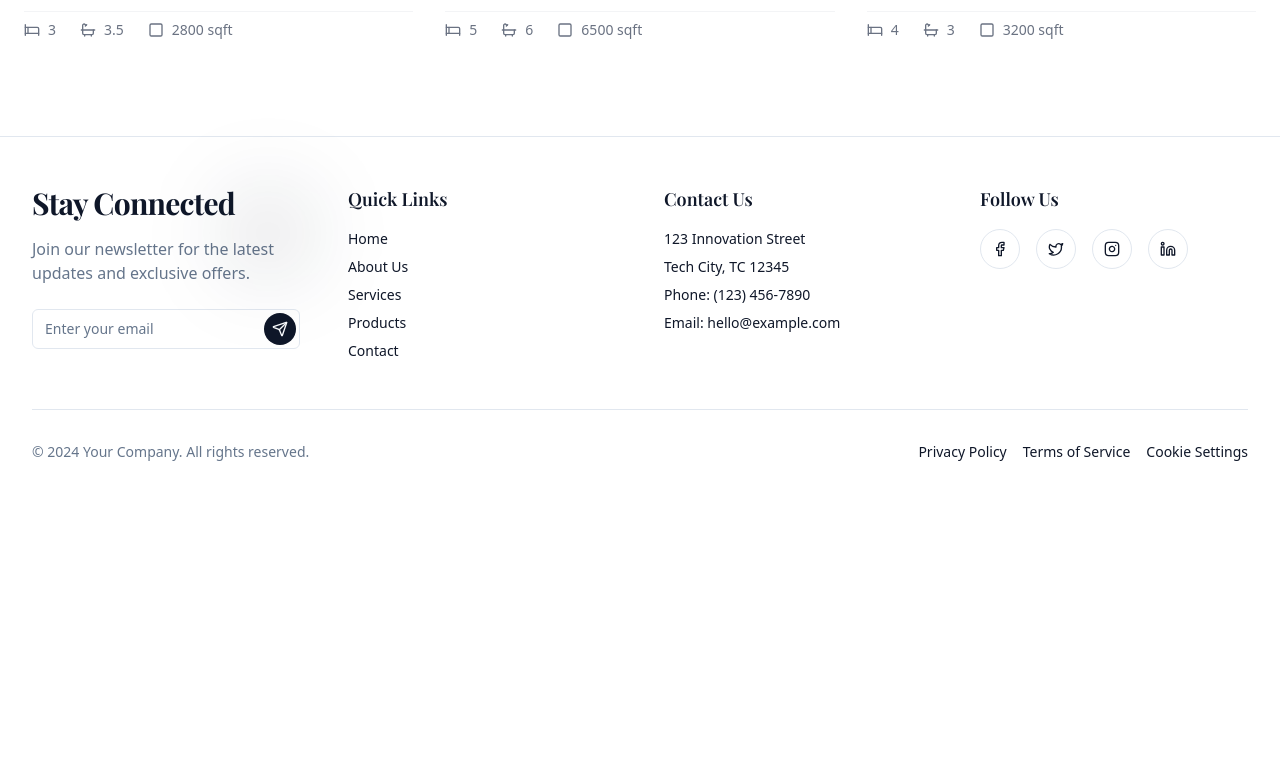
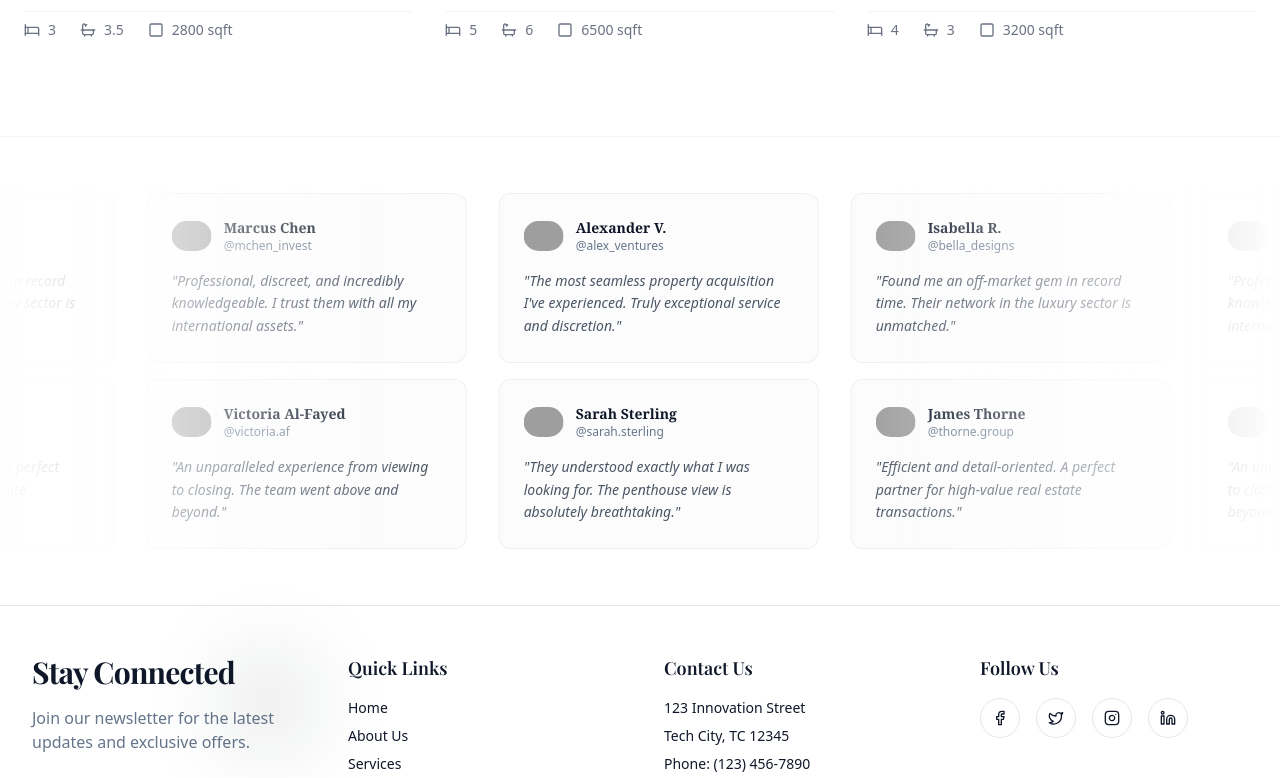
Before and after one commit to GubbiGubbster/realestate-preview, a Next.js app: page / in a window 1280 px wide. Shown: the part 1580-2358 px from the top of the page. Before the commit the page ends 2090 px from the top, so only its background shows below. Built offline with nearby package versions, Linux system fonts and the light colour scheme; grey boxes are pictures that could not be loaded; a web font is replaced by a local one.

Commit message:
Fix marquee animation by using standard CSS classes

```diff
--- a/app/globals.css
+++ b/app/globals.css
@@ -19,11 +19,12 @@
   --radius-radius: var(--radius);
 }
 
-@utility animate-marquee {
+/* Animation Utilities - Using standard CSS to ensure compatibility */
+.animate-marquee {
   animation: marquee var(--duration) linear infinite;
 }
 
-@utility animate-marquee-vertical {
+.animate-marquee-vertical {
   animation: marquee-vertical var(--duration) linear infinite;
 }
 
--- a/app/page.tsx
+++ b/app/page.tsx
@@ -1,6 +1,7 @@
 import { Navbar } from "@/components/layout/Navbar";
 import { Hero } from "@/components/home/Hero";
 import { FeaturedProperties } from "@/components/home/FeaturedProperties";
+import { Testimonials } from "@/components/home/Testimonials";
 
 export default function Home() {
   return (
@@ -8,6 +9,7 @@ export default function Home() {
       <Navbar />
       <Hero />
       <FeaturedProperties />
+      <Testimonials />
     </main>
   );
 }
--- /dev/null
+++ b/components/home/Testimonials.tsx
@@ -0,0 +1,100 @@
+import { cn } from "@/lib/utils"
+import { Marquee } from "@/components/ui/marquee"
+
+const reviews = [
+    {
+        name: "Alexander V.",
+        username: "@alex_ventures",
+        body: "The most seamless property acquisition I've experienced. Truly exceptional service and discretion.",
+        img: "https://avatar.vercel.sh/alex",
+    },
+    {
+        name: "Isabella R.",
+        username: "@bella_designs",
+        body: "Found me an off-market gem in record time. Their network in the luxury sector is unmatched.",
+        img: "https://avatar.vercel.sh/bella",
+    },
+    {
+        name: "Marcus Chen",
+        username: "@mchen_invest",
+        body: "Professional, discreet, and incredibly knowledgeable. I trust them with all my international assets.",
+        img: "https://avatar.vercel.sh/marcus",
+    },
+    {
+        name: "Sarah Sterling",
+        username: "@sarah.sterling",
+        body: "They understood exactly what I was looking for. The penthouse view is absolutely breathtaking.",
+        img: "https://avatar.vercel.sh/sarah",
+    },
+    {
+        name: "James Thorne",
+        username: "@thorne.group",
+        body: "Efficient and detail-oriented. A perfect partner for high-value real estate transactions.",
+        img: "https://avatar.vercel.sh/james",
+    },
+    {
+        name: "Victoria Al-Fayed",
+        username: "@victoria.af",
+        body: "An unparalleled experience from viewing to closing. The team went above and beyond.",
+        img: "https://avatar.vercel.sh/victoria",
+    },
+]
+
+const firstRow = reviews.slice(0, reviews.length / 2)
+const secondRow = reviews.slice(reviews.length / 2)
+
+const ReviewCard = ({
+    img,
+    name,
+    username,
+    body,
+}: {
+    img: string
+    name: string
+    username: string
+    body: string
+}) => {
+    return (
+        <figure
+            className={cn(
+                "relative h-full w-80 cursor-pointer overflow-hidden rounded-xl border p-6 mx-2",
+                // light styles
+                "border-gray-950/[.05] bg-gray-950/[.01] hover:bg-gray-950/[.05]",
+                // dark styles
+                "dark:border-gray-50/[.1] dark:bg-gray-50/[.10] dark:hover:bg-gray-50/[.15]"
+            )}
+        >
+            <div className="flex flex-row items-center gap-3">
+                <img className="rounded-full" width="40" height="40" alt="" src={img} />
+                <div className="flex flex-col">
+                    <figcaption className="text-sm font-semibold font-serif text-primary">
+                        {name}
+                    </figcaption>
+                    <p className="text-xs font-medium text-muted-foreground">{username}</p>
+                </div>
+            </div>
+            <blockquote className="mt-4 text-sm text-gray-600 leading-relaxed font-light italic">"{body}"</blockquote>
+        </figure>
+    )
+}
+
+export function Testimonials() {
+    return (
+        <section className="py-12 bg-white border-t border-gray-100 overflow-hidden">
+            <div className="relative flex w-full flex-col items-center justify-center overflow-hidden">
+                <Marquee pauseOnHover className="[--duration:40s]">
+                    {firstRow.map((review) => (
+                        <ReviewCard key={review.username} {...review} />
+                    ))}
+                </Marquee>
+                <Marquee reverse pauseOnHover className="[--duration:40s]">
+                    {secondRow.map((review) => (
+                        <ReviewCard key={review.username} {...review} />
+                    ))}
+                </Marquee>
+                <div className="pointer-events-none absolute inset-y-0 left-0 w-1/3 bg-gradient-to-r from-white dark:from-background"></div>
+                <div className="pointer-events-none absolute inset-y-0 right-0 w-1/3 bg-gradient-to-l from-white dark:from-background"></div>
+            </div>
+        </section>
+    )
+}
--- /dev/null
+++ b/components/ui/marquee.tsx
@@ -0,0 +1,51 @@
+import { cn } from "@/lib/utils";
+
+interface MarqueeProps {
+    className?: string;
+    reverse?: boolean;
+    pauseOnHover?: boolean;
+    children?: React.ReactNode;
+    vertical?: boolean;
+    repeat?: number;
+    [key: string]: any;
+}
+
+export function Marquee({
+    className,
+    reverse,
+    pauseOnHover = false,
+    children,
+    vertical = false,
+    repeat = 4,
+    ...props
+}: MarqueeProps) {
+    return (
+        <div
+            {...props}
+            className={cn(
+                "group flex overflow-hidden p-2 [--duration:40s] [--gap:1rem] [gap:var(--gap)]",
+                {
+                    "flex-row": !vertical,
+                    "flex-col": vertical,
+                },
+                className,
+            )}
+        >
+            {Array(repeat)
+                .fill(0)
+                .map((_, i) => (
+                    <div
+                        key={i}
+                        className={cn("flex shrink-0 justify-around [gap:var(--gap)]", {
+                            "animate-marquee flex-row": !vertical,
+                            "animate-marquee-vertical flex-col": vertical,
+                            "group-hover:[animation-play-state:paused]": pauseOnHover,
+                            "[animation-direction:reverse]": reverse,
+                        })}
+                    >
+                        {children}
+                    </div>
+                ))}
+        </div>
+    );
+}
```
